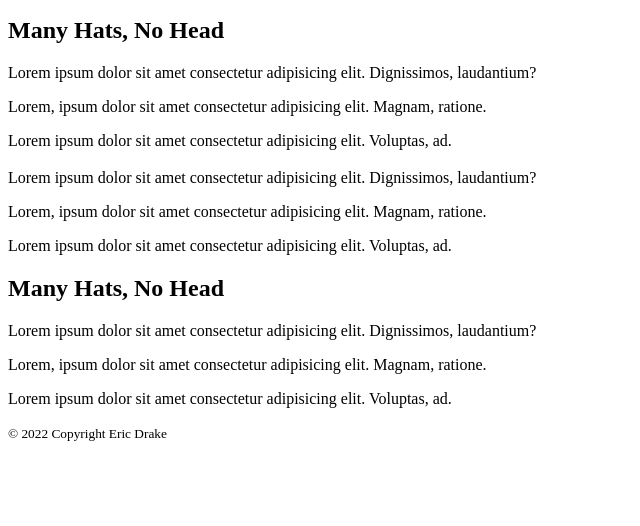
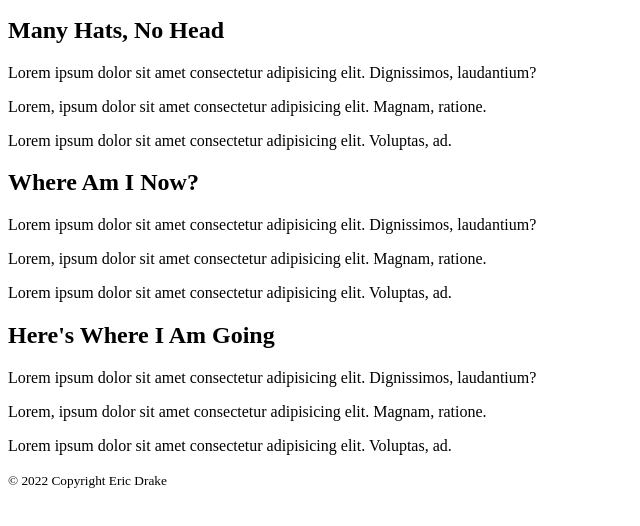
Before and after one commit to BoomBoomDrake/js-assignment-4-html-me-something-BoomBoomDrake, a website: page index.html in a window 1280 px wide. Shown: the part 226-752 px from the top of the page, without its empty margins (0-640 px from the left). Drawn offline with Linux system fonts and the light colour scheme.

Commit message:
changed title of articles 2 and 3

```diff
--- a/index.html
+++ b/index.html
@@ -32,13 +32,13 @@
             <p>Lorem ipsum dolor sit amet consectetur adipisicing elit. Voluptas, ad.</p>
          </article>
          <article id="present">
-            <h1></h1>
+            <h1>Where Am I Now?</h1>
             <p>Lorem ipsum dolor sit amet consectetur adipisicing elit. Dignissimos, laudantium?</p>
             <p>Lorem, ipsum dolor sit amet consectetur adipisicing elit. Magnam, ratione.</p>
             <p>Lorem ipsum dolor sit amet consectetur adipisicing elit. Voluptas, ad.</p>
          </article>
          <article id="future">
-            <h1>Many Hats, No Head</h1>
+            <h1>Here's Where I Am Going</h1>
             <p>Lorem ipsum dolor sit amet consectetur adipisicing elit. Dignissimos, laudantium?</p>
             <p>Lorem, ipsum dolor sit amet consectetur adipisicing elit. Magnam, ratione.</p>
             <p>Lorem ipsum dolor sit amet consectetur adipisicing elit. Voluptas, ad.</p>
```
